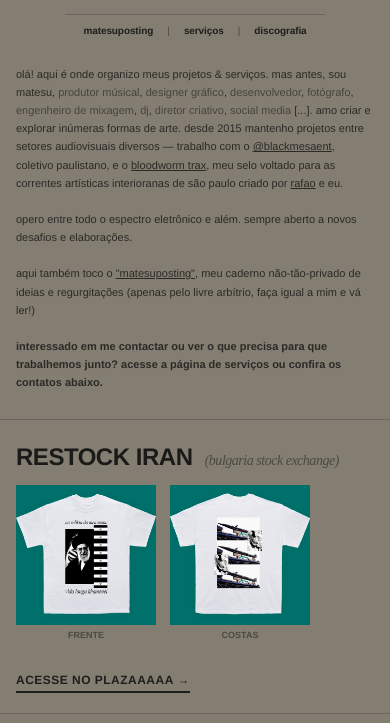
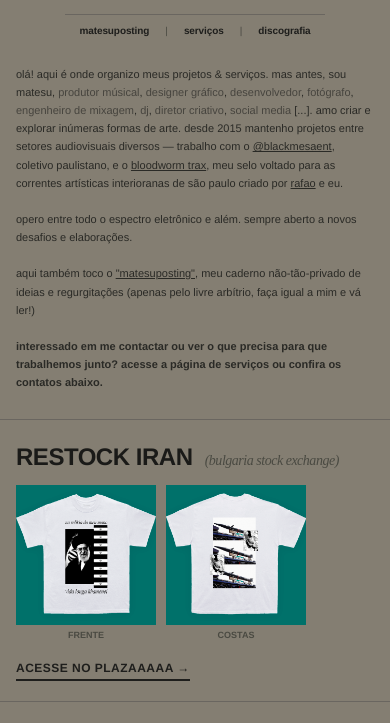
Before and after one commit to 9matesu/9matesu.github.io, a website: page index.html in a window 390 px wide. Shown: the part 591-1314 px from the top of the page. Drawn offline with Linux system fonts and the light colour scheme.

Commit message:
Fix CSS syntax error breaking mobile media queries and add responsive styling for hero navigators, BSE section, and footer contatos

```diff
--- a/style_retro.css
+++ b/style_retro.css
@@ -1544,6 +1544,8 @@ a:visited {
   display: none;
 }
 
+.disco-filters {
+  display: flex;
   margin-bottom: 14px;
   flex-wrap: wrap;
   align-items: center;
@@ -1584,7 +1586,7 @@ a:visited {
     min-width: 100% !important;
   }
 
-  .masthead, .hero, .section, #footer {
+  .masthead, .hero, .section, #footer, .footer-contatos-section, .bse-restock-section {
     padding-left: 16px !important;
     padding-right: 16px !important;
   }
@@ -1606,10 +1608,37 @@ a:visited {
     margin: 0 auto 16px auto !important;
   }
 
+  .hero-navigators {
+    flex-wrap: wrap !important;
+    gap: 4px 8px !important;
+  }
+
   .hero-bio {
     margin-left: 0 !important;
     max-width: 100% !important;
     padding-top: 10px !important;
+  }
+
+  .bse-content {
+    flex-direction: column !important;
+    align-items: flex-start !important;
+    gap: 16px !important;
+  }
+
+  .bse-images {
+    width: 100% !important;
+    justify-content: flex-start !important;
+    gap: 10px !important;
+  }
+
+  .bse-img-link {
+    width: 48% !important;
+    max-width: 140px !important;
+  }
+
+  .footer-contatos-list {
+    flex-direction: column !important;
+    gap: 8px !important;
   }
 
   .about-cols,
```
